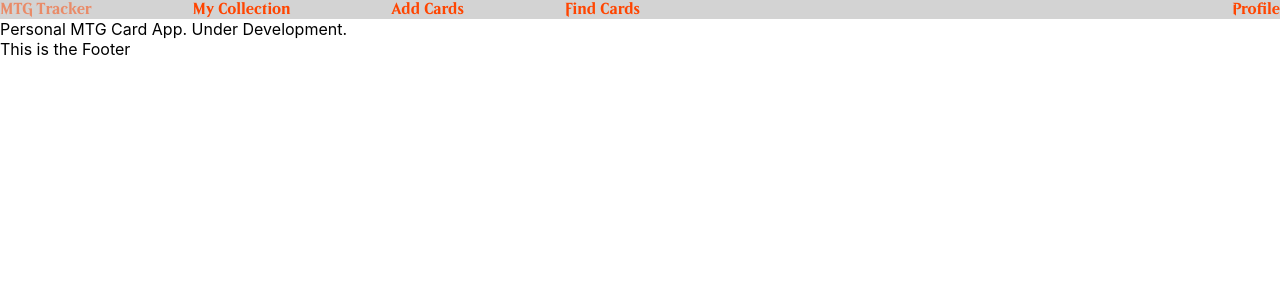
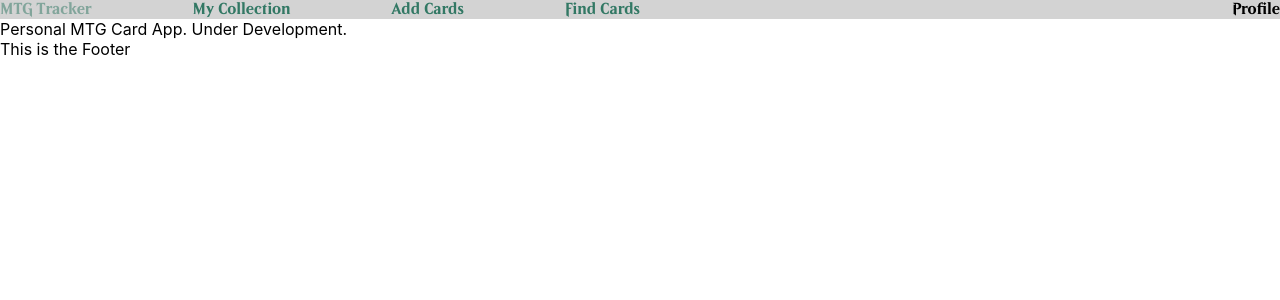
Before and after one commit to e-heineman/mtg, a React (Create React App) app: page / in a window 1280 px wide. Shown: the top 300 px of the page. Built offline with nearby package versions, Linux system fonts and the light colour scheme.

Commit message:
Add bp mixin and additional variables

```diff
--- a/src/sass/_variables.scss
+++ b/src/sass/_variables.scss
@@ -37,3 +37,26 @@ text-rendering: optimizeLegibility;
 $beleren: "Beleren Bold";
 $beleren-italic: "Beleren SmallCaps BoldItalic";
 $beleren-small: "Beleren SmallCaps Bold";
+
+/* Breakpoints */
+$breakpoints: (
+    xlarge: 1400px,
+    large: 1024px,
+    medium: 768px,
+    small: 640px,
+    xsmall: 480px,
+);
+
+@mixin bp($breakpoint) {
+  @if map-has-key($breakpoints, $breakpoint) {
+    $breakpoint-value: map-get($breakpoints, $breakpoint);
+    @media (min-width: $breakpoint-value) {
+      @content;
+    }
+  } @else {
+    @warn 'Invalid breakpoint: #{$breakpoint}.';
+  }
+}
+
+/* Colors */
+$green: #327864;
--- a/src/sass/index.scss
+++ b/src/sass/index.scss
@@ -15,10 +15,17 @@ code {
 }
 
 header {
-  background: lightgray;
-  color: orangered;
+  background: aquamarine;
   display: grid;
   grid-template-columns: repeat(auto-fit, minmax(250px, 1fr));
+
+  @include bp(medium) {
+    background: yellow;
+  }
+
+  @include bp(large) {
+    background: lightgray;
+  }
 
   .info {
     font-family: $beleren;
@@ -31,7 +38,7 @@ header {
   }
 
   .link {
-    color: orangered;
+    color: $green;
     font-family: $beleren;
     text-decoration: none;
 
```
